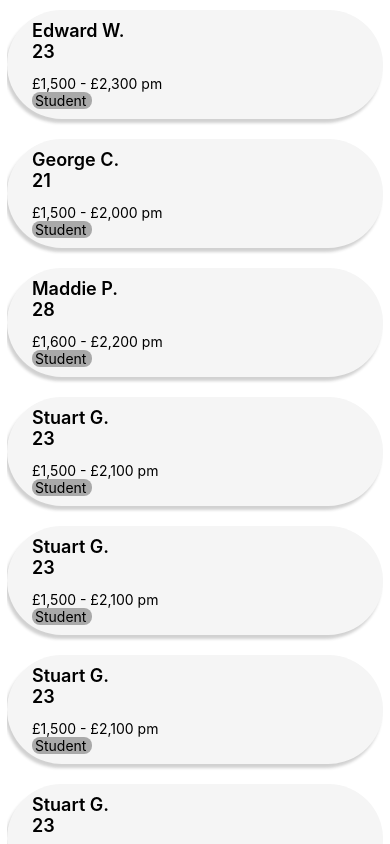
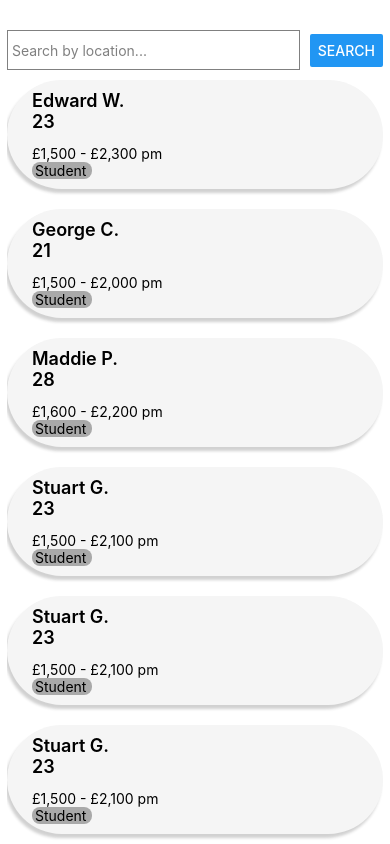
Before and after one commit to taehokim-ic/roomie, a React Native app in the folder frontend/: screen / in a window 390 px wide. Built offline with nearby package versions, Linux system fonts and the light colour scheme.

Commit message:
Implement component to search by location

```diff
--- a/frontend/App.js
+++ b/frontend/App.js
@@ -1,9 +1,31 @@
 import { StatusBar } from 'expo-status-bar';
-import { StyleSheet, Text, View, ScrollView } from 'react-native';
+import React, { useState } from 'react';
+import { StyleSheet, Text, View, ScrollView, TextInput, Button } from 'react-native';
 
 export default function App() {
+  const [text, setText] = useState('');
+
+  const handleInputChange = (inputText) => {
+    setText(inputText);
+  };
+
+  const handleButtonClick = () => {
+    // Perform an action with the entered text
+    console.log('Entered text:', text);
+  };
+
   return (
     <ScrollView style={styles.scrollView}>
+    <View style={styles.container}>
+      <TextInput
+        style={styles.textInput}
+        onChangeText={handleInputChange}
+        value={text}
+        placeholder=" Search by location..." // Placeholder text
+        placeholderTextColor="gray" // Placeholder text color
+      />
+      <Button title="Search" onPress={handleButtonClick} />
+    </View>
       <View>
         <View style={[styles.card, styles.shadowProp]}>
           <View>
@@ -184,4 +206,16 @@ const styles = StyleSheet.create({
     backgroundColor: 'white',
     marginHorizontal: 7,
   },
+  container: {
+    flexDirection: 'row',
+    alignItems: 'center',
+    marginTop: 30
+  },
+  textInput: {
+    flex: 1,
+    height: 40,
+    borderColor: 'gray',
+    borderWidth: 1,
+    marginRight: 10,
+  },
 });
```
